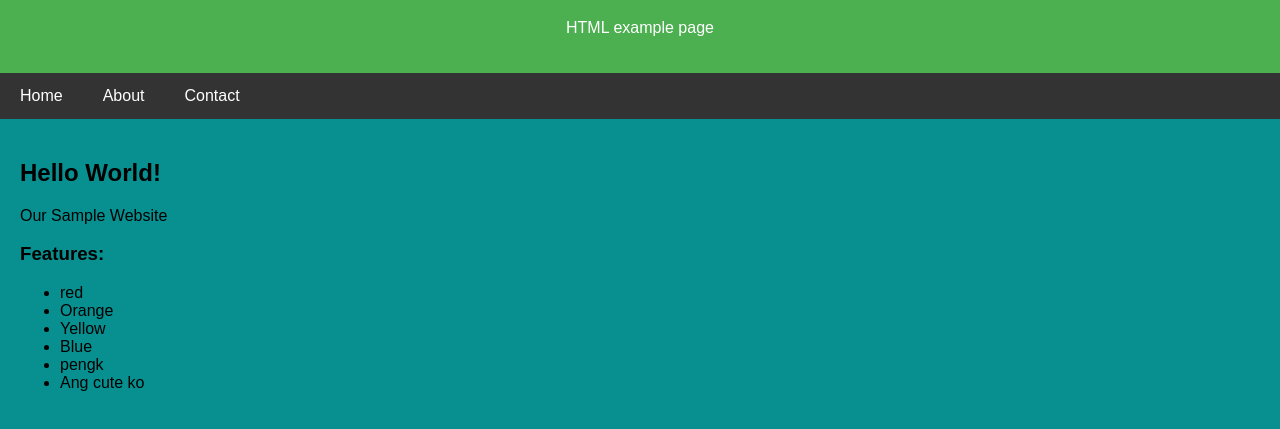
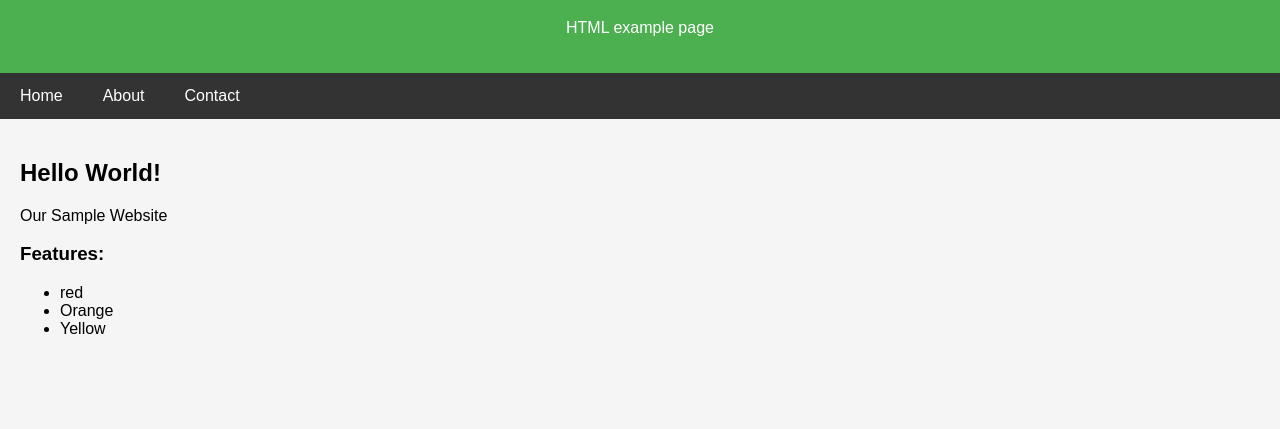
Before and after one commit to katlinhls/IBARROLA-DORADO-2B, a plain HTML site: page INDEX.html in a window 1280 px wide. Shown: the part 81-510 px from the top of the page. Drawn offline with Linux system fonts and the light colour scheme.

Commit message:
Update INDEX.html

```diff
--- a/INDEX.html
+++ b/INDEX.html
@@ -9,7 +9,7 @@
             font-family: Arial, sans-serif;
             margin: 0;
             padding: 0;
-            background: #088f8f;
+            background: #f5f5f5;
         }
 
         header {
@@ -72,11 +72,10 @@
             <li>red</li>
             <li>Orange</li>
             <li>Yellow</li>
-            <li>Blue</li>
-            <li>pengk</li>
-            <li>Ang cute ko</li>
         </ul>
     </main>
 
+    <img src=" " class="img-fluid ${3|rounded-top,rounded-right,rounded-bottom,rounded-left,rounded-circle,|}" alt="">
+
 </body>
 </html>
```
